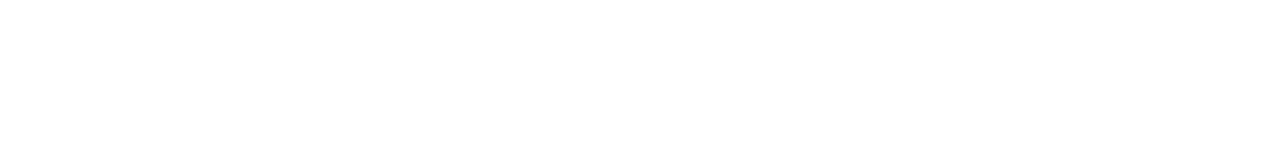
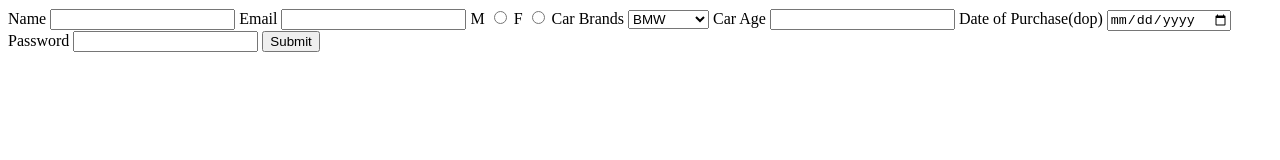
Before and after one commit to acciojob/car-insurance-form-Jagrit0007, a website: page main.html in a window 1280 px wide. Drawn offline with Linux system fonts and the light colour scheme.

Commit message:
created a submission

```diff
--- a/main.html
+++ b/main.html
@@ -8,6 +8,35 @@
 
 <body>
 	<!-- the entire body must be written by student -->
+	<form>
+		<label for="name">Name</label>
+		<input type="text" id="name" required>
+		<label for="email">Email</label>
+		<input type="email" id="email" required>
+		<label for="gender_m">M</label>
+		<input type="radio" id="gender_m" name="gender" required>
+		<label for="gender_f">F</label>
+		<input type="radio" id="gender_f" name="gender" required>
+		<label for="cars">Car Brands</label>
+		<select id="cars" name="cars">
+			<option>BMW<option>
+		    <option>Audi</option>
+			<option>Mercedez<option>
+		</select>
+		<label for="carage">Car Age</label>
+		<input type="number" id="carage" required>
+		<label for="dop">Date of Purchase(dop)</label>
+		<input type="date" id="dop" required>
+		<label for="password">Password</label>
+		<input type="password" id="password" required>
+		<button type="submit">Submit</button>
+
+
+
+	</form>
+	</form>
+	</form>
+	</form>
     <script type="text/javascript" src="./script.js">
 </script>
 
```
